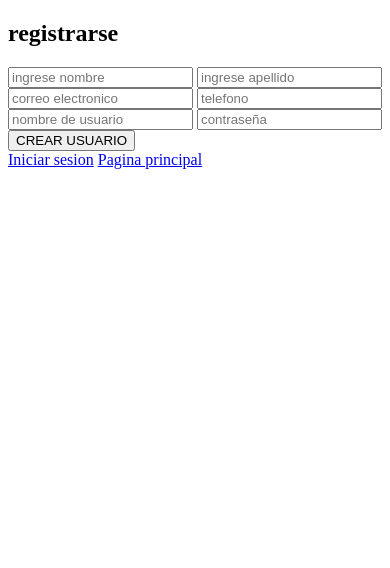
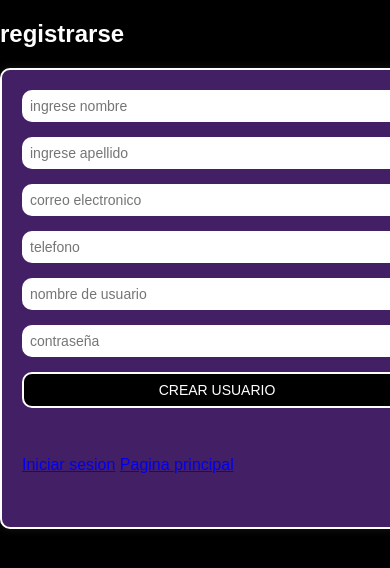
Before and after one commit to Diego16C/TP_Integrador.Prog2, a Python web app: template templates/registro.html in a window 390 px wide; the page is wider, and only the part inside the window is pictured. Shown: the top 568 px of that part. Run offline with Jinja, Linux system fonts and the light colour scheme; the template is opened without the code that fills it, so the values that code supplies are empty.

Commit message:
Nuevo registro.css

```diff
--- /dev/null
+++ b/EstiloCSS/registro.css
@@ -0,0 +1,85 @@
+body {
+  background-color: black;
+  color: white;
+  font-family: Arial, sans-serif;
+  margin: 0;
+  padding: 0;
+}
+
+main {
+  padding: 40px 20px;
+  display: flex;
+  justify-content: center;
+}
+
+form {
+  background-color: rgb(67, 31, 102);
+  padding: 30px;
+  border: 2px solid white;
+  border-radius: 15px;
+  display: flex;
+  flex-direction: column;
+  gap: 15px;
+  max-width: 400px;
+  width: 100%;
+  box-shadow: 0 0 10px rgba(255, 255, 255, 0.1);
+}
+
+form h2 {
+  text-align: center;
+  margin-bottom: 10px;
+  font-size: 24px;
+}
+
+form label {
+  font-weight: bold;
+  margin-bottom: 5px;
+}
+
+form input {
+  padding: 10px;
+  border: none;
+  border-radius: 10px;
+  font-size: 16px;
+  width: 100%;
+  box-sizing: border-box;
+}
+
+form button {
+  background-color: black;
+  color: white;
+  border: 2px solid white;
+  border-radius: 10px;
+  padding: 10px;
+  font-size: 16px;
+  cursor: pointer;
+  transition: all 0.3s ease;
+}
+
+form button:hover {
+  background-color: white;
+  color: black;
+}
+
+
+
+@media (max-width: 600px) {
+  main {
+    padding: 20px 10px;
+  }
+
+  form {
+    padding: 20px;
+    border-radius: 10px;
+  }
+
+  form h2 {
+    font-size: 20px;
+  }
+
+  form input,
+  form button {
+    font-size: 14px;
+    padding: 8px;
+  }
+}
--- a/templates/registro.html
+++ b/templates/registro.html
@@ -4,7 +4,7 @@
     <meta charset="UTF-8">
     <meta name="viewport" content="width=device-width, initial-scale=1.0">
     <title>Document</title>
-    <link rel="stylesheet" href="">
+    <link rel="stylesheet" href="registro.css">
 </head>
 <body>
     <!-- <h2>registrarse</h2> -->
```
